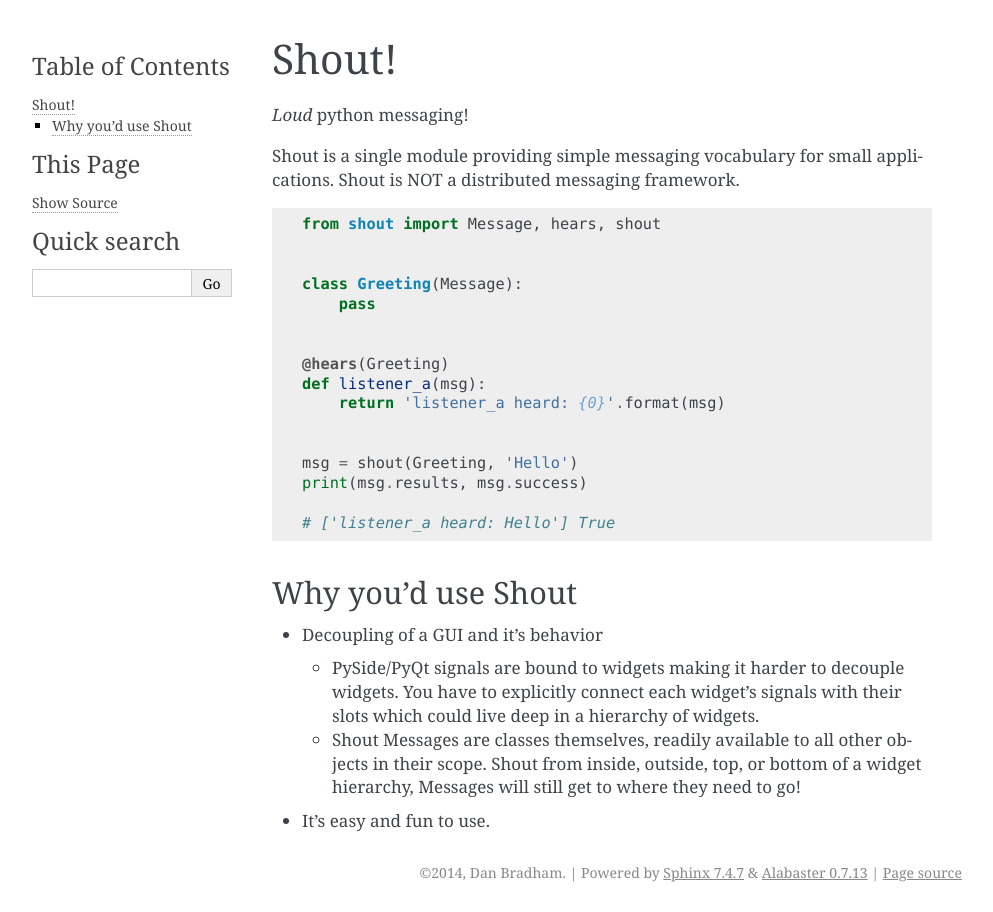
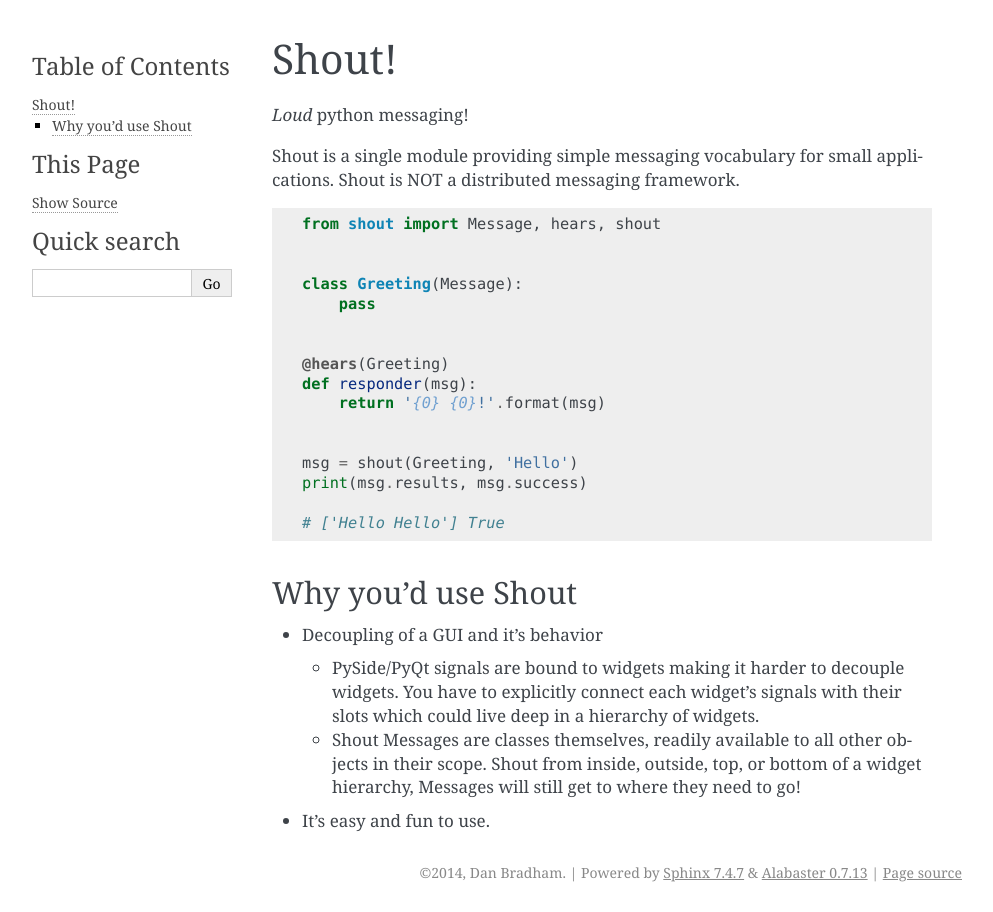
Before and after one commit to danbradham/shout, a Sphinx documentation site: the page built from docs/index.rst, in a window 1280 px wide. Shown: the whole page, without its empty margins (148-1141 px from the left). Built offline with Sphinx 7.4.7, drawn with Linux system fonts in a browser that asks for light colours.

Commit message:
Documenting...

```diff
--- a/docs/index.rst
+++ b/docs/index.rst
@@ -18,14 +18,14 @@ Shout is a single module providing simple messaging vocabulary for small applica
 
 
     @hears(Greeting)
-    def listener_a(msg):
-        return 'listener_a heard: {0}'.format(msg)
+    def responder(msg):
+        return '{0} {0}!'.format(msg)
 
 
     msg = shout(Greeting, 'Hello')
     print(msg.results, msg.success)
 
-    # ['listener_a heard: Hello'] True
+    # ['Hello Hello'] True
 
 
 Why you'd use Shout
```
